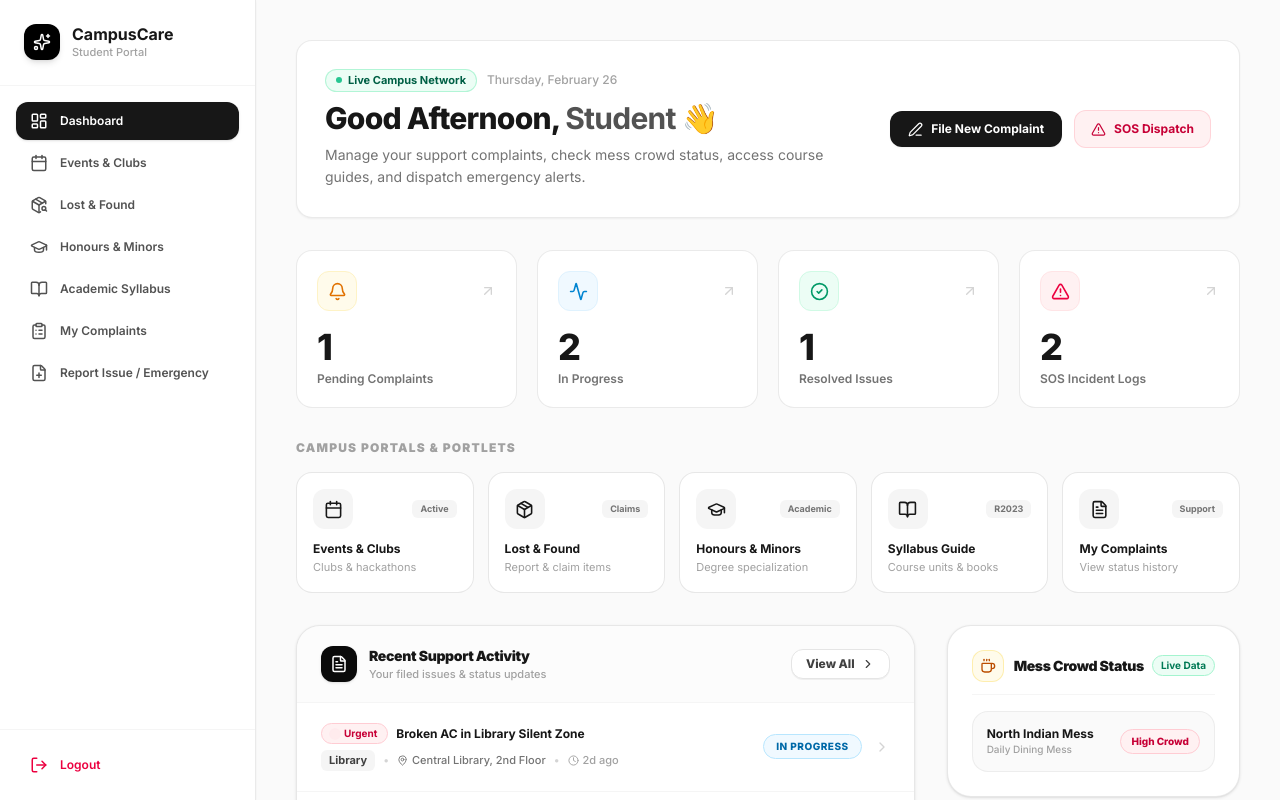
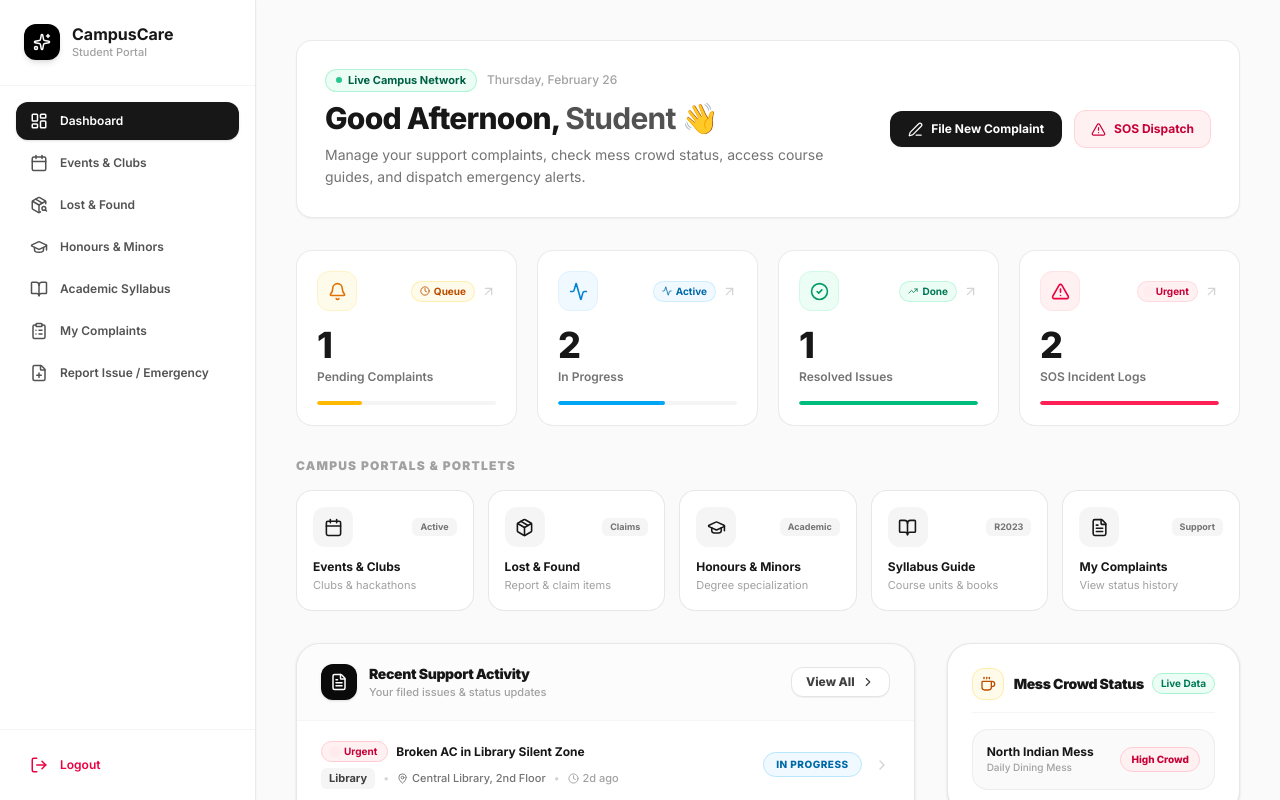
Before and after one commit to sanjaycoder48/CampusCare, a React (Vite) app: page / in a window 1280 px wide. Shown: the top 800 px of the page. Built offline with nearby package versions, Linux system fonts and the light colour scheme; no server answers.

Commit message:
feat: add modern UI components to metric cards including micro progress bars and dynamic status chips

```diff
--- a/src/pages/Dashboard.jsx
+++ b/src/pages/Dashboard.jsx
@@ -134,68 +134,112 @@ function Dashboard() {
         {/* Pending Card */}
         <div
           onClick={() => navigate("/complaints")}
-          className="group bg-white border border-neutral-200/80 rounded-2xl p-5 hover:shadow-md hover:border-neutral-300 transition-all duration-200 cursor-pointer"
+          className="group bg-white border border-neutral-200/80 rounded-2xl p-5 hover:shadow-md hover:border-amber-200/90 transition-all duration-200 cursor-pointer flex flex-col justify-between"
         >
-          <div className="flex items-center justify-between mb-4">
-            <div className="w-10 h-10 rounded-xl bg-amber-50 text-amber-600 border border-amber-100 flex items-center justify-center">
+          <div>
+            <div className="flex items-center justify-between mb-3.5">
+              <div className="w-10 h-10 rounded-xl bg-amber-50 text-amber-600 border border-amber-100 flex items-center justify-center group-hover:scale-105 transition-transform">
                 <Bell size={19} />
               </div>
-            <ArrowUpRight size={16} className="text-neutral-300 group-hover:text-amber-600 group-hover:translate-x-0.5 group-hover:-translate-y-0.5 transition-all" />
+              <div className="flex items-center gap-1.5">
+                <span className="inline-flex items-center gap-1 text-[10px] font-bold px-2 py-0.5 rounded-full bg-amber-50 text-amber-700 border border-amber-200/60">
+                  <Clock size={10} /> Queue
+                </span>
+                <ArrowUpRight size={15} className="text-neutral-300 group-hover:text-amber-600 group-hover:translate-x-0.5 group-hover:-translate-y-0.5 transition-all" />
+              </div>
             </div>
             <div>
               <p className="text-3xl sm:text-4xl font-extrabold text-neutral-900 tracking-tight">{pending}</p>
               <p className="text-xs font-semibold text-neutral-500 mt-1">Pending Complaints</p>
             </div>
           </div>
+          {/* Micro Progress Indicator */}
+          <div className="mt-4 w-full h-1 bg-neutral-100 rounded-full overflow-hidden">
+            <div className="h-full bg-amber-400 rounded-full transition-all duration-500" style={{ width: pending > 0 ? `${Math.min(pending * 25, 100)}%` : '10%' }} />
+          </div>
+        </div>
 
         {/* In Progress Card */}
         <div
           onClick={() => navigate("/complaints")}
-          className="group bg-white border border-neutral-200/80 rounded-2xl p-5 hover:shadow-md hover:border-neutral-300 transition-all duration-200 cursor-pointer"
+          className="group bg-white border border-neutral-200/80 rounded-2xl p-5 hover:shadow-md hover:border-sky-200/90 transition-all duration-200 cursor-pointer flex flex-col justify-between"
         >
-          <div className="flex items-center justify-between mb-4">
-            <div className="w-10 h-10 rounded-xl bg-sky-50 text-sky-600 border border-sky-100 flex items-center justify-center">
+          <div>
+            <div className="flex items-center justify-between mb-3.5">
+              <div className="w-10 h-10 rounded-xl bg-sky-50 text-sky-600 border border-sky-100 flex items-center justify-center group-hover:scale-105 transition-transform">
                 <Activity size={19} />
               </div>
-            <ArrowUpRight size={16} className="text-neutral-300 group-hover:text-sky-600 group-hover:translate-x-0.5 group-hover:-translate-y-0.5 transition-all" />
+              <div className="flex items-center gap-1.5">
+                <span className="inline-flex items-center gap-1 text-[10px] font-bold px-2 py-0.5 rounded-full bg-sky-50 text-sky-700 border border-sky-200/60">
+                  <Activity size={10} /> Active
+                </span>
+                <ArrowUpRight size={15} className="text-neutral-300 group-hover:text-sky-600 group-hover:translate-x-0.5 group-hover:-translate-y-0.5 transition-all" />
+              </div>
             </div>
             <div>
               <p className="text-3xl sm:text-4xl font-extrabold text-neutral-900 tracking-tight">{inProgress}</p>
               <p className="text-xs font-semibold text-neutral-500 mt-1">In Progress</p>
             </div>
           </div>
+          {/* Micro Progress Indicator */}
+          <div className="mt-4 w-full h-1 bg-neutral-100 rounded-full overflow-hidden">
+            <div className="h-full bg-sky-500 rounded-full transition-all duration-500" style={{ width: inProgress > 0 ? `${Math.min(inProgress * 30, 100)}%` : '10%' }} />
+          </div>
+        </div>
 
         {/* Resolved Card */}
         <div
           onClick={() => navigate("/complaints")}
-          className="group bg-white border border-neutral-200/80 rounded-2xl p-5 hover:shadow-md hover:border-neutral-300 transition-all duration-200 cursor-pointer"
+          className="group bg-white border border-neutral-200/80 rounded-2xl p-5 hover:shadow-md hover:border-emerald-200/90 transition-all duration-200 cursor-pointer flex flex-col justify-between"
         >
-          <div className="flex items-center justify-between mb-4">
-            <div className="w-10 h-10 rounded-xl bg-emerald-50 text-emerald-600 border border-emerald-100 flex items-center justify-center">
+          <div>
+            <div className="flex items-center justify-between mb-3.5">
+              <div className="w-10 h-10 rounded-xl bg-emerald-50 text-emerald-600 border border-emerald-100 flex items-center justify-center group-hover:scale-105 transition-transform">
                 <CheckCircle2 size={19} />
               </div>
-            <ArrowUpRight size={16} className="text-neutral-300 group-hover:text-emerald-600 group-hover:translate-x-0.5 group-hover:-translate-y-0.5 transition-all" />
+              <div className="flex items-center gap-1.5">
+                <span className="inline-flex items-center gap-1 text-[10px] font-bold px-2 py-0.5 rounded-full bg-emerald-50 text-emerald-700 border border-emerald-200/60">
+                  <TrendingUp size={10} /> Done
+                </span>
+                <ArrowUpRight size={15} className="text-neutral-300 group-hover:text-emerald-600 group-hover:translate-x-0.5 group-hover:-translate-y-0.5 transition-all" />
+              </div>
             </div>
             <div>
               <p className="text-3xl sm:text-4xl font-extrabold text-neutral-900 tracking-tight">{resolved}</p>
               <p className="text-xs font-semibold text-neutral-500 mt-1">Resolved Issues</p>
             </div>
           </div>
+          {/* Micro Progress Indicator */}
+          <div className="mt-4 w-full h-1 bg-neutral-100 rounded-full overflow-hidden">
+            <div className="h-full bg-emerald-500 rounded-full transition-all duration-500" style={{ width: resolved > 0 ? '100%' : '10%' }} />
+          </div>
+        </div>
 
         {/* SOS Card */}
         <div
           onClick={() => navigate("/file-complaint")}
-          className="group bg-white border border-neutral-200/80 rounded-2xl p-5 hover:shadow-md hover:border-neutral-300 transition-all duration-200 cursor-pointer"
+          className="group bg-white border border-neutral-200/80 rounded-2xl p-5 hover:shadow-md hover:border-rose-200/90 transition-all duration-200 cursor-pointer flex flex-col justify-between"
         >
-          <div className="flex items-center justify-between mb-4">
-            <div className="w-10 h-10 rounded-xl bg-rose-50 text-rose-600 border border-rose-100 flex items-center justify-center">
+          <div>
+            <div className="flex items-center justify-between mb-3.5">
+              <div className="w-10 h-10 rounded-xl bg-rose-50 text-rose-600 border border-rose-100 flex items-center justify-center group-hover:scale-105 transition-transform">
                 <AlertTriangle size={19} />
               </div>
-            <ArrowUpRight size={16} className="text-neutral-300 group-hover:text-rose-600 group-hover:translate-x-0.5 group-hover:-translate-y-0.5 transition-all" />
+              <div className="flex items-center gap-1.5">
+                <span className="inline-flex items-center gap-1 text-[10px] font-bold px-2 py-0.5 rounded-full bg-rose-50 text-rose-700 border border-rose-200/60">
+                  <span className="w-1.5 h-1.5 rounded-full bg-rose-500 animate-ping" /> Urgent
+                </span>
+                <ArrowUpRight size={15} className="text-neutral-300 group-hover:text-rose-600 group-hover:translate-x-0.5 group-hover:-translate-y-0.5 transition-all" />
+              </div>
             </div>
             <div>
               <p className="text-3xl sm:text-4xl font-extrabold text-neutral-900 tracking-tight">{sosCount}</p>
               <p className="text-xs font-semibold text-neutral-500 mt-1">SOS Incident Logs</p>
+            </div>
+          </div>
+          {/* Micro Progress Indicator */}
+          <div className="mt-4 w-full h-1 bg-neutral-100 rounded-full overflow-hidden">
+            <div className="h-full bg-rose-500 rounded-full transition-all duration-500" style={{ width: sosCount > 0 ? `${Math.min(sosCount * 50, 100)}%` : '5%' }} />
           </div>
         </div>
       </div>
```
Lines whose indentation alone changed are shown as unchanged.
